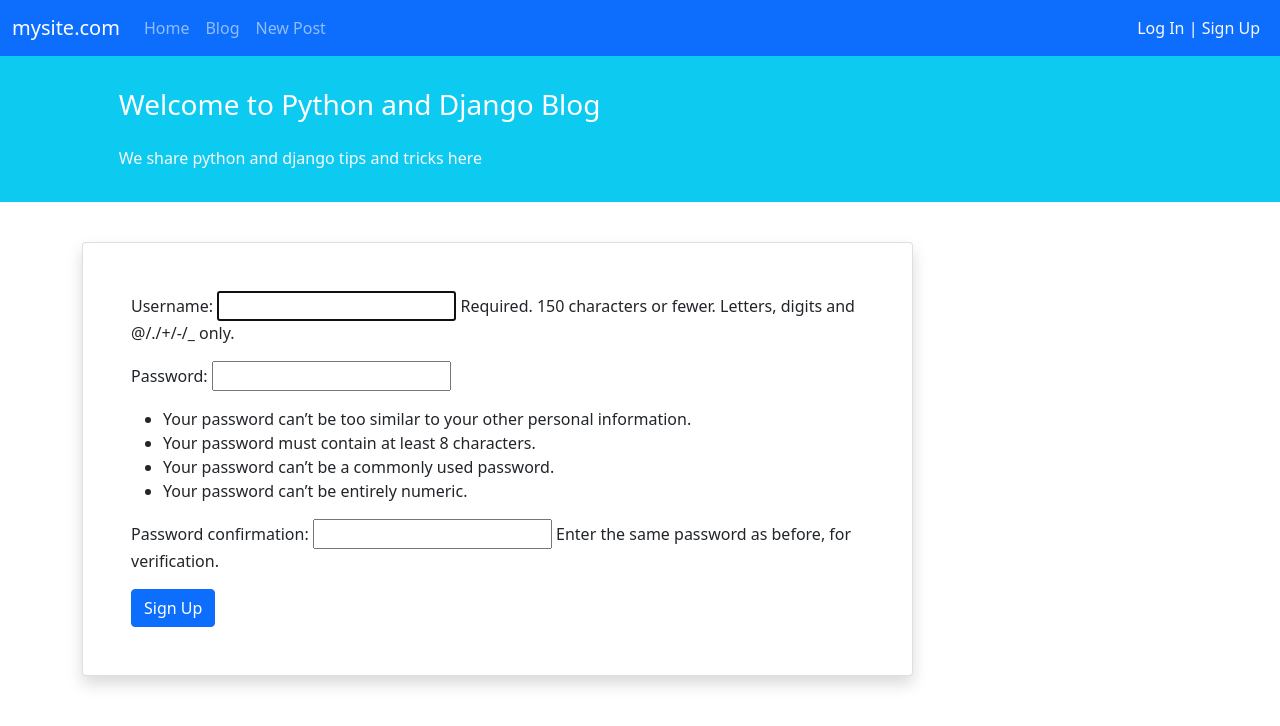
After one commit to github-1403/blog_django_project, a Django app: page /accounts/signup/ in a window 1280 px wide. The commit adds this page. Shown: the top 726 px of the page. Run offline with Django 5.2, Linux system fonts and the light colour scheme.

Commit message:
create template, url and view for sign up

```diff
--- /dev/null
+++ b/accounts/urls.py
@@ -0,0 +1,6 @@
+from django.urls import path
+from . import views
+
+urlpatterns = [
+    path('signup/', views.SignUpView.as_view(), name="signup"),
+]
--- a/accounts/views.py
+++ b/accounts/views.py
@@ -1,3 +1,10 @@
 from django.shortcuts import render
+from django.views import generic
+from django.contrib.auth.forms import UserCreationForm
+from django.urls import reverse_lazy
 
-# Create your views here.
+
+class SignUpView(generic.CreateView):
+    form_class = UserCreationForm
+    template_name = "registration/signup.html"
+    success_url = reverse_lazy("login")
--- a/config/urls.py
+++ b/config/urls.py
@@ -20,6 +20,7 @@ from django.urls import path, include
 urlpatterns = [
     path('admin/', admin.site.urls),
     path('blog/', include('blog.urls')),
-    path('accounts/', include('django.contrib.auth.urls'))
+    path('accounts/', include('django.contrib.auth.urls')),
+    path('accounts/', include('accounts.urls')),
 
 ]
--- a/templates/_base.html
+++ b/templates/_base.html
@@ -34,7 +34,8 @@
                     <input type="submit" value="Log Out" class="btn-primary text-light">
                 </form>
             {% else %}
-                <a class="text-light text-decoration-none" href='{% url "login" %}'>Log In</a>
+                <a class="text-light text-decoration-none" href='{% url "login" %}'>Log In</a> |
+                <a class="text-light text-decoration-none" href='{% url "signup" %}'>Sign Up</a>
             {% endif %}
         </div>
     </div>
--- /dev/null
+++ b/templates/registration/signup.html
@@ -0,0 +1,23 @@
+{% extends '_base.html' %}
+
+{% block title %}
+    sign up
+{% endblock %}
+
+{% block content %}
+
+<div class="container mt-4">
+    <div class="row">
+        <div class="col-9">
+            <div class="card shadow my-3 p-5">
+                <form method="POST">
+                    {% csrf_token %}
+                    {{ form.as_p }}
+                    <button type="submit" class="btn btn-primary">Sign Up</button>
+                </form>
+            </div>
+        </div>
+    </div>
+</div>
+
+{% endblock content %}
```
